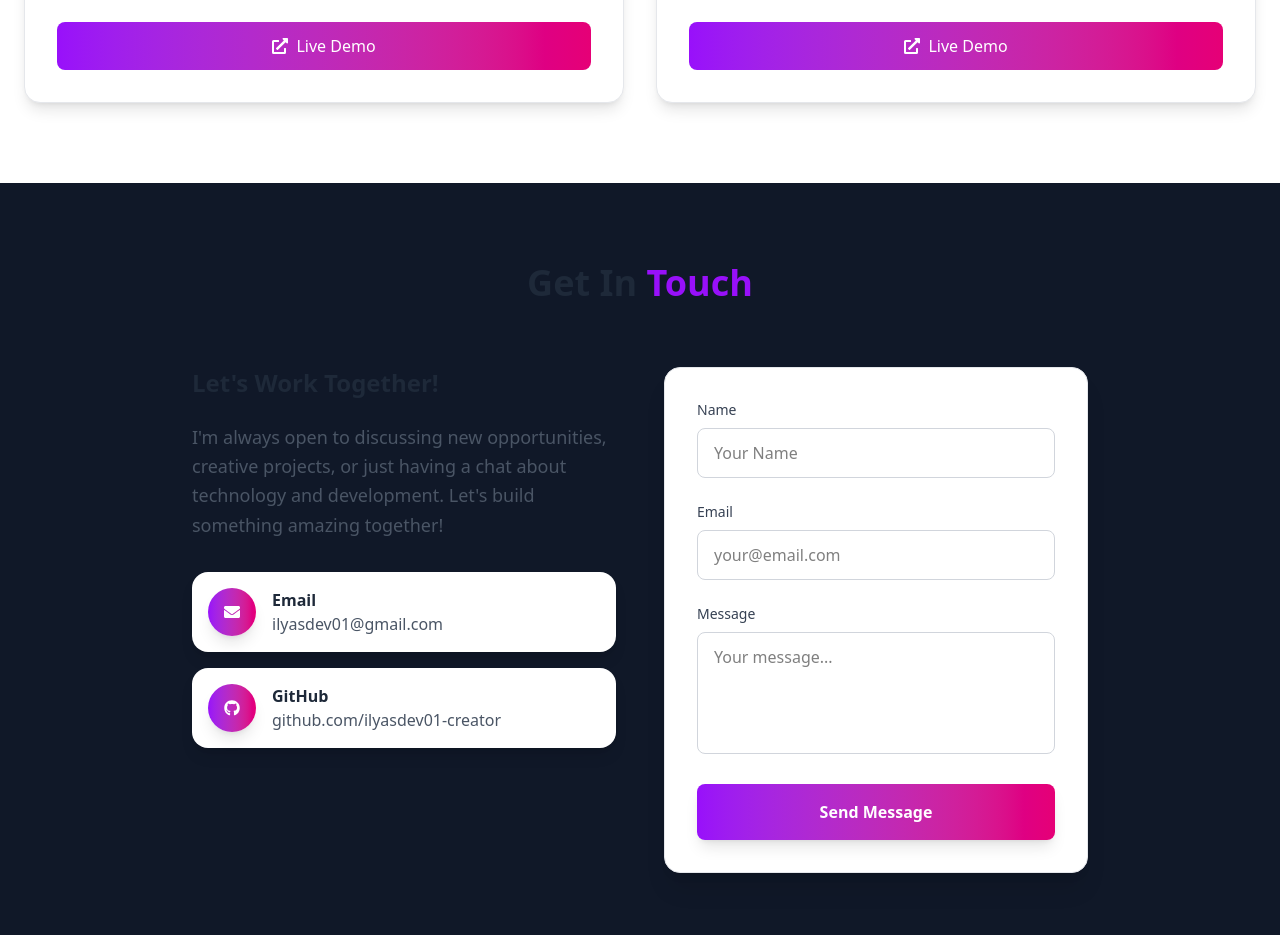
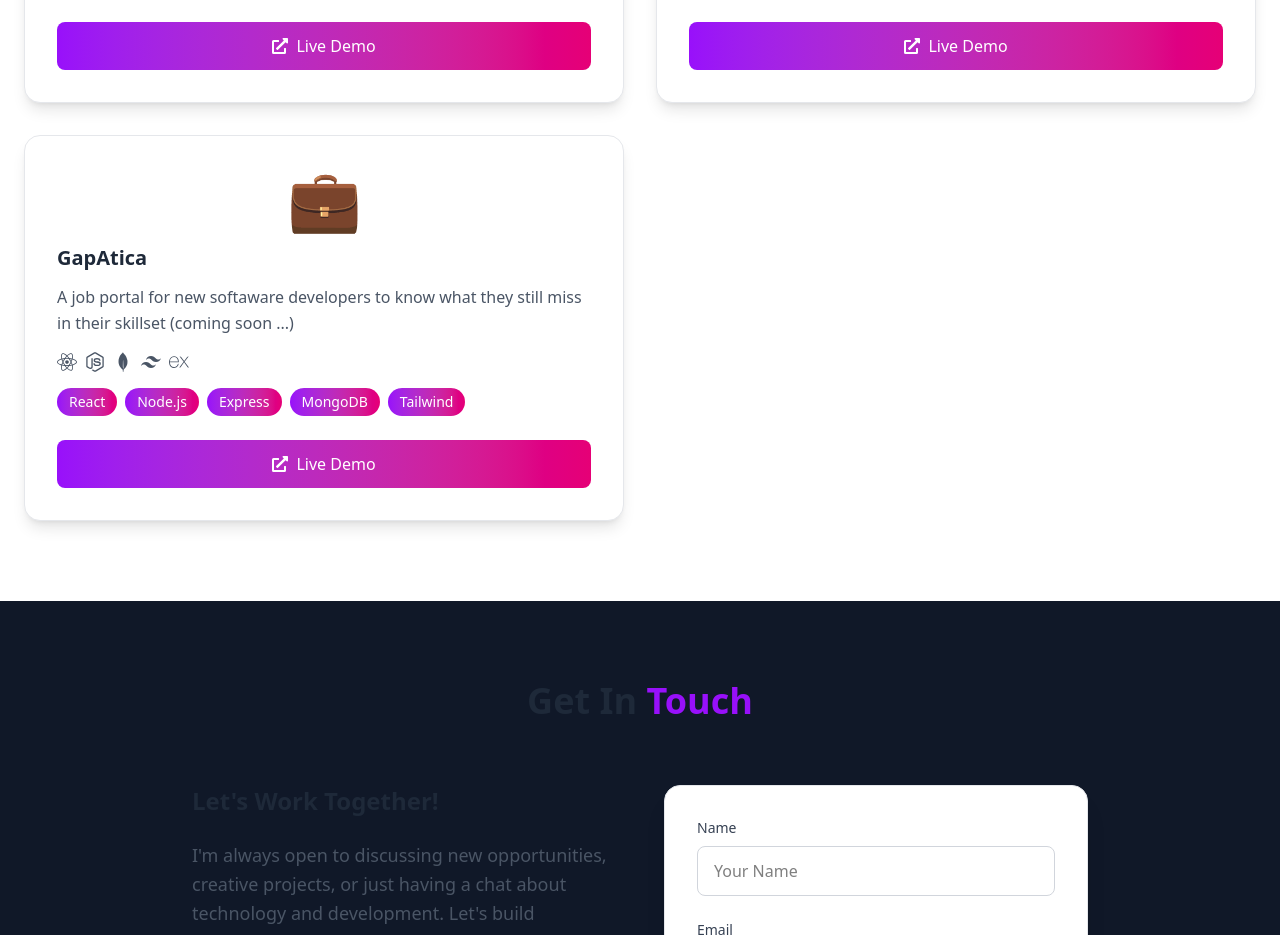
Before and after one commit to ilyasdev01-creator/Portofilo, a React (Vite) app: page / in a window 1280 px wide. Shown: the part 2660-3595 px from the top of the page. Built offline with nearby package versions, Linux system fonts and the light colour scheme.

Commit message:
gapAtica coming soon

```diff
--- a/src/App.jsx
+++ b/src/App.jsx
@@ -27,6 +27,7 @@ import {
   SiFlask,
 } from 'react-icons/si';
 import { TbBrandFramerMotion } from 'react-icons/tb';
+import { icons } from 'lucide-react';
 
 function App() {
   const [darkMode, setDarkMode] = useState(true);
@@ -166,6 +167,14 @@ function App() {
       live: "https://studyhub-11.vercel.app",
       emoji: "📚"
     },
+    {
+      title: "GapAtica",
+      description: "A job portal for new softaware developers to know what they still miss in their skillset (coming soon ...)",
+      tech: ['React', 'Node.js', 'Express', 'MongoDB', 'Tailwind'],
+      icons: [<FaReact key="r3" />, <FaNodeJs key="n1" />, <SiMongodb key="m1" />, <SiTailwindcss key="t1" />, <SiExpress key="e1" />],
+      live: '#',
+      emoji: "💼"
+    }
   ];
 
   const NavItem = ({ href, children, isActive }) => (
```
